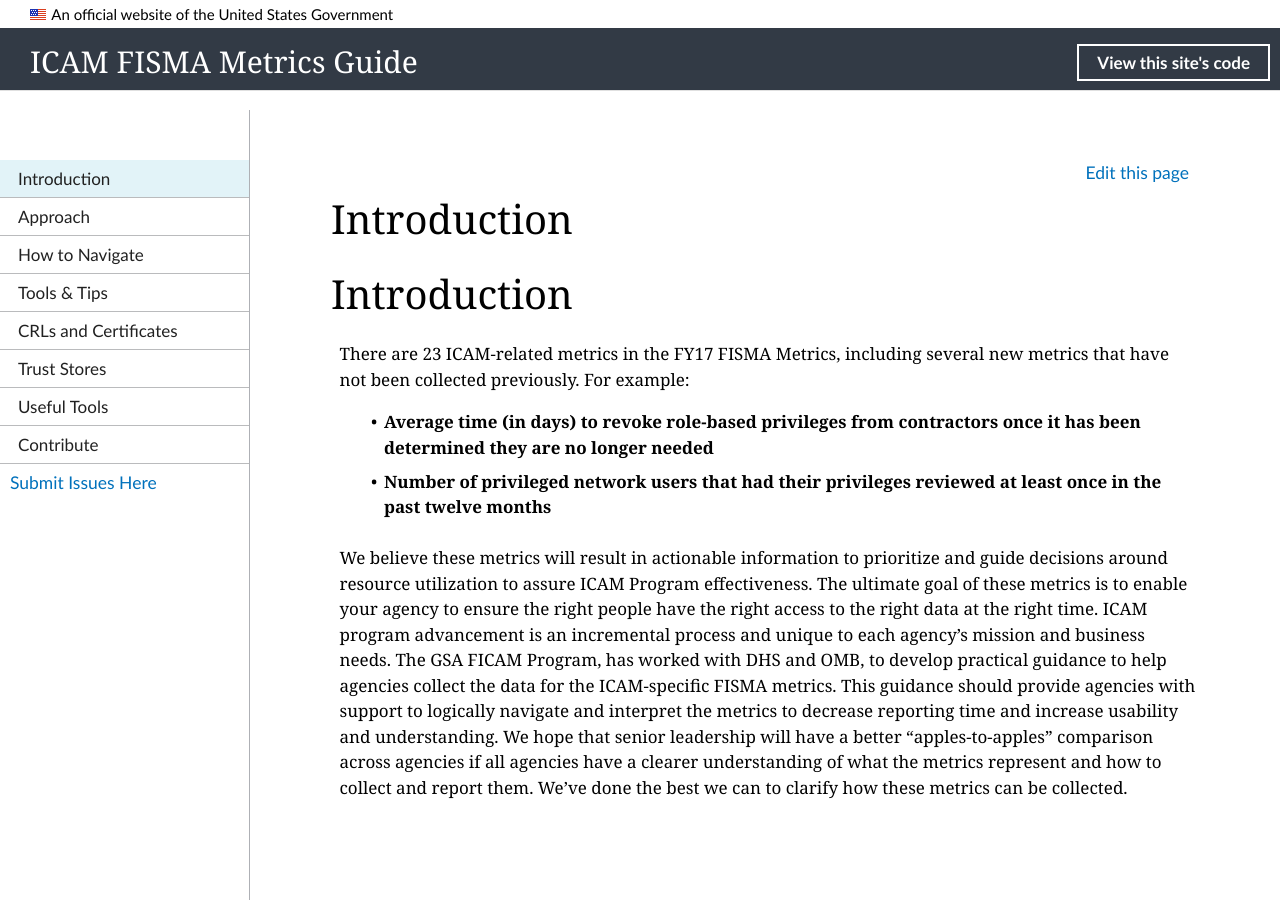
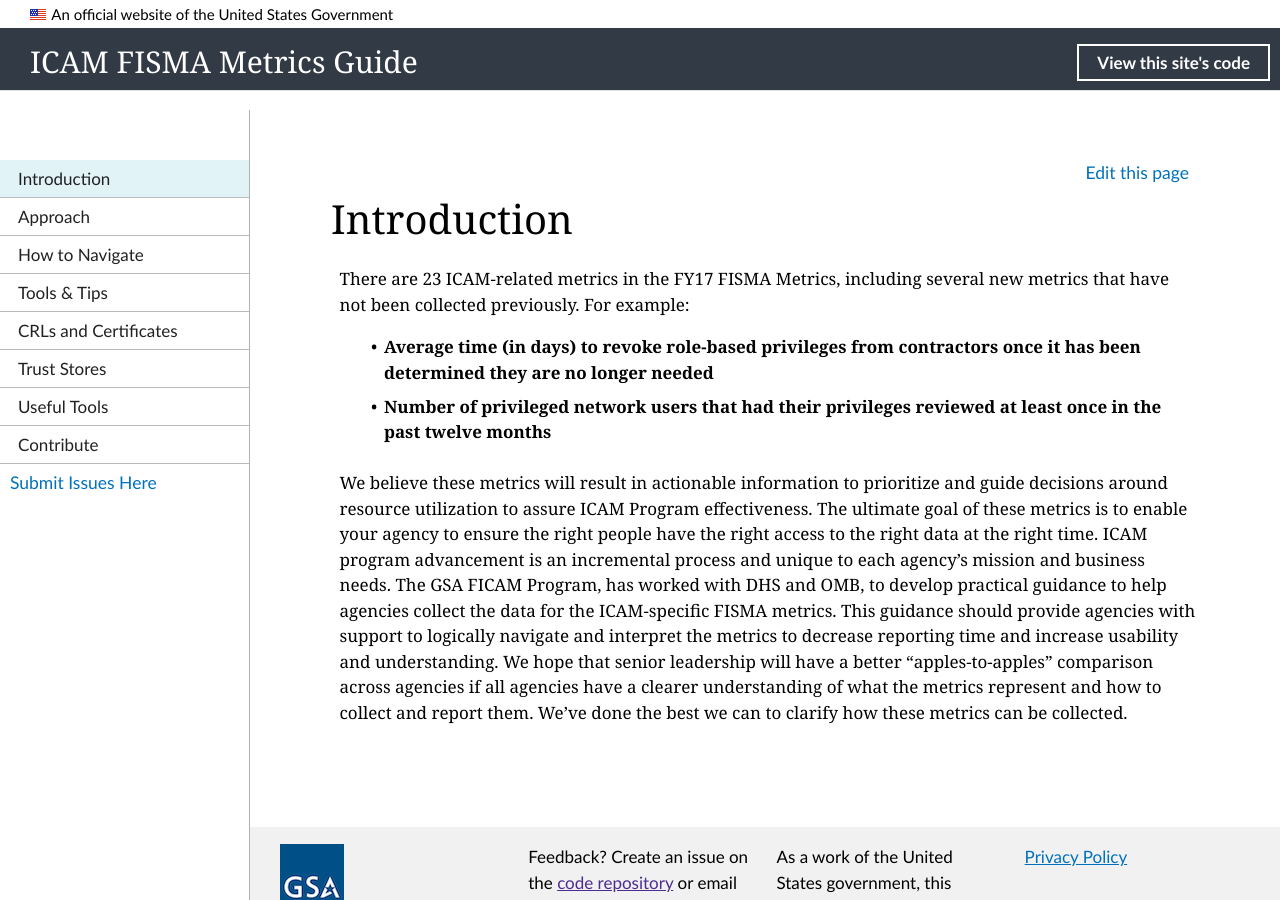
Before and after one commit to GSA/icam-fisma, a Jekyll site: the page built from pages/introduction.md, in a window 1280 px wide and 900 px high. Built offline with Jekyll 4.4.1, drawn with Linux system fonts in a browser that asks for light colours; nearby versions of some CDN libraries.

```diff
--- a/pages/introduction.md
+++ b/pages/introduction.md
@@ -1,10 +1,9 @@
 ---
 layout: default
 title: Introduction
-permalink: /intro
+permalink: /index
 ---
 
-# Introduction
 There are 23 ICAM-related metrics in the FY17 FISMA Metrics, including several new metrics that have not been collected previously. For example:
 * __Average time (in days) to revoke role-based privileges from contractors once it has been determined they are no longer needed__
 * __Number of privileged network users that had their privileges reviewed at least once in the past twelve months__
```
